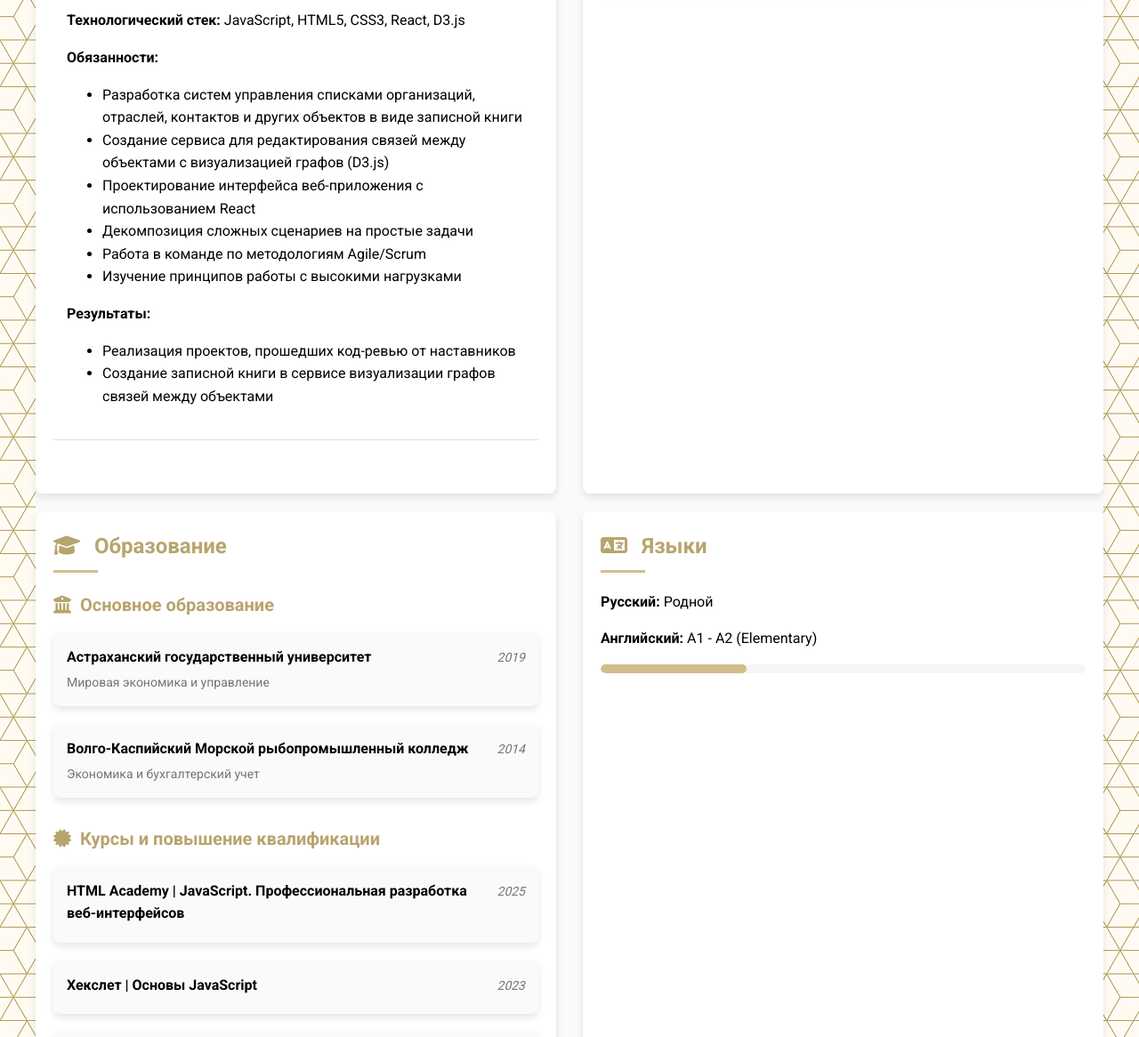
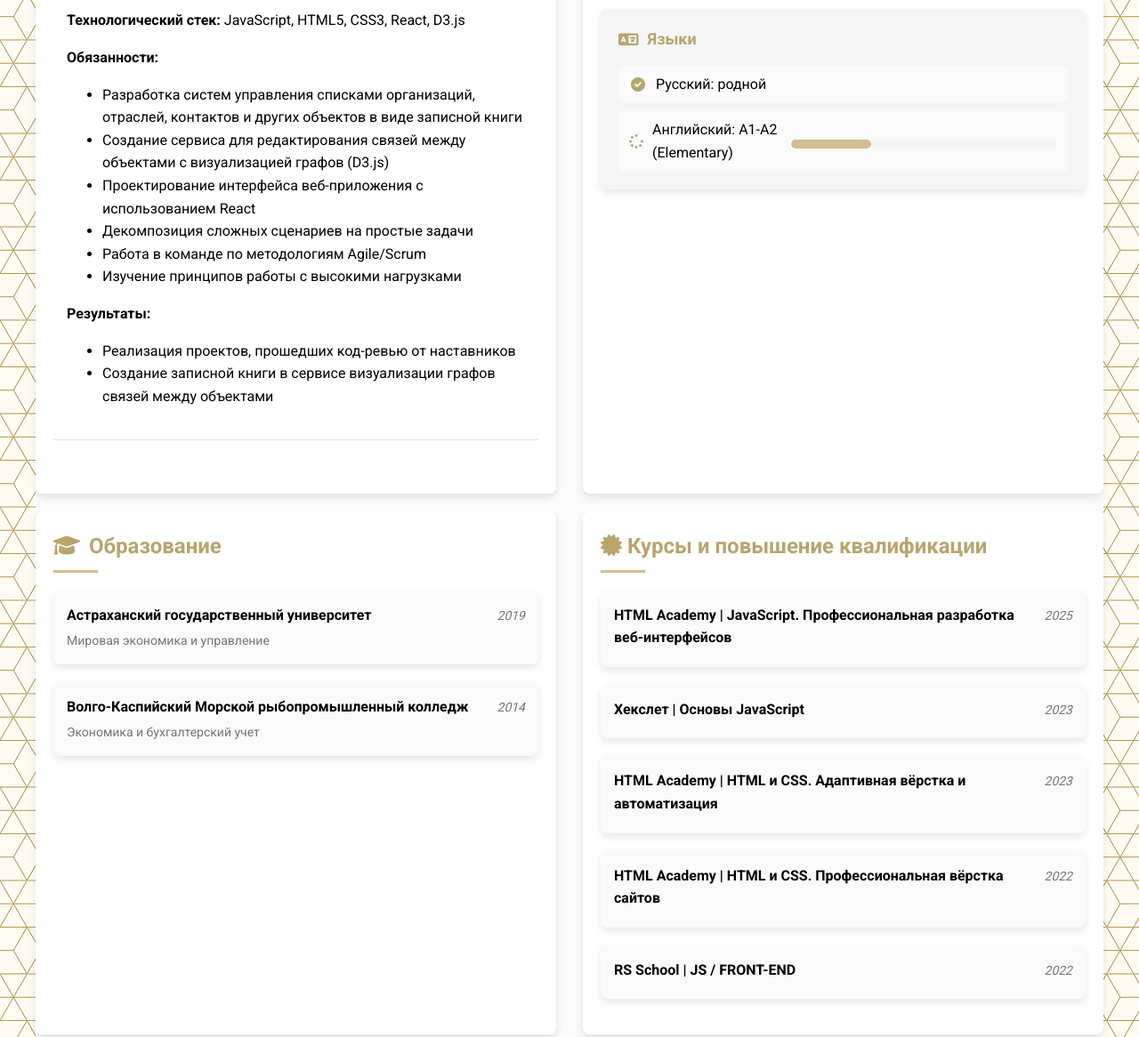
Before and after one commit to NadezhdaLukanova/cv_Lukanova, a plain HTML site: page index.html in a window 1280 px wide. Shown: the part 1740-2906 px from the top of the page at 89% size. Drawn offline with Linux system fonts and the light colour scheme.

Commit message:
feat: changing the order of sections

```diff
--- a/index.html
+++ b/index.html
@@ -161,15 +161,27 @@
             <li><i class="fas fa-globe"></i> Веб-разработка</li>
           </ul>
         </div>
+        <div class="skill-category">
+          <h3><i class="fas fa-language"></i> Языки</h3>
+          <ul class="skills-list">
+            <li><i class="fas fa-check-circle"></i> Русский: родной</li>
+            <li>
+              <i class="fas fa-spinner"></i> Английский: A1-A2 (Elementary)
+              <div class="progress-bar">
+                <div class="progress" style="width: 30%;"></div>
+              </div>
+            </li>
+          </ul>
+        </div>
+      </div>
       </div>
     </section>
 
 
     <section class="section-education section" id="education">
-      <h2><i class="fas fa-graduation-cap icon-title"></i> Образование</h2>
+      <h2><i class="fas fa-graduation-cap icon-title"></i>Образование</h2>
 
-      <div class="education-category">
-        <h3><i class="fas fa-university"></i> Основное образование</h3>
+
         <div class="education-item">
           <div class="education-header">
             <h4>Астраханский государственный университет</h4>
@@ -185,11 +197,11 @@
           </div>
           <p class="education-specialty">Экономика и бухгалтерский учет</p>
         </div>
-      </div>
 
-      <div class="education-category">
-        <h3><i class="fas fa-certificate"></i> Курсы и повышение квалификации</h3>
 
+    </section>
+    <section class="section-english section" id="english">
+      <h2><i class="fas fa-certificate"></i> Курсы и повышение квалификации</h2>
       <div class="education-item">
         <div class="education-header">
           <h4>HTML Academy | JavaScript. Профессиональная разработка веб-интерфейсов</h4>
@@ -224,29 +236,12 @@
           <span class="education-years">2022</span>
         </div>
       </div>
-      </div>
-    </section>
-    <section class="section-english section" id="english">
-      <h2><i class="fas fa-language icon-title"></i> Языки</h2>
-      <div class="languages-content">
-        <div class="language-item">
-          <p><b>Русский: </b>Родной</p>
-        </div>
-        <div class="language-item">
-          <p><b>Английский: </b>A1 - A2 (Elementary)</p>
-          <div class="progress-bar">
-            <div class="progress" style="width: 30%;"></div>
-          </div>
-        </div>
-      </div>
     </section>
 
     <section class="section-about-me section" id="about">
       <h2><i class="fas fa-user-plus icon-title"></i> Еще немного обо мне</h2>
-
       <div class="about-me-content">
         <h3>Почему я?</h3>
-
         <div class="skills-group">
           <h4><i class="fas fa-code"></i> Верстка</h4>
           <p>Свободно работаю с HTML/CSS (Flexbox, Grid, адаптивный дизайн). Примеры моих проектов:</p>
--- a/style.css
+++ b/style.css
@@ -416,7 +416,11 @@ h2::after {
   }
 
   .about-me-content {
-    padding: 20px;
+    padding:  0 20px 20px 20px;
+  }
+
+  .about-me-content h3 {
+    margin-top: 0;
   }
 
   .skills-group {
```
Lines whose indentation alone changed are shown as unchanged.
